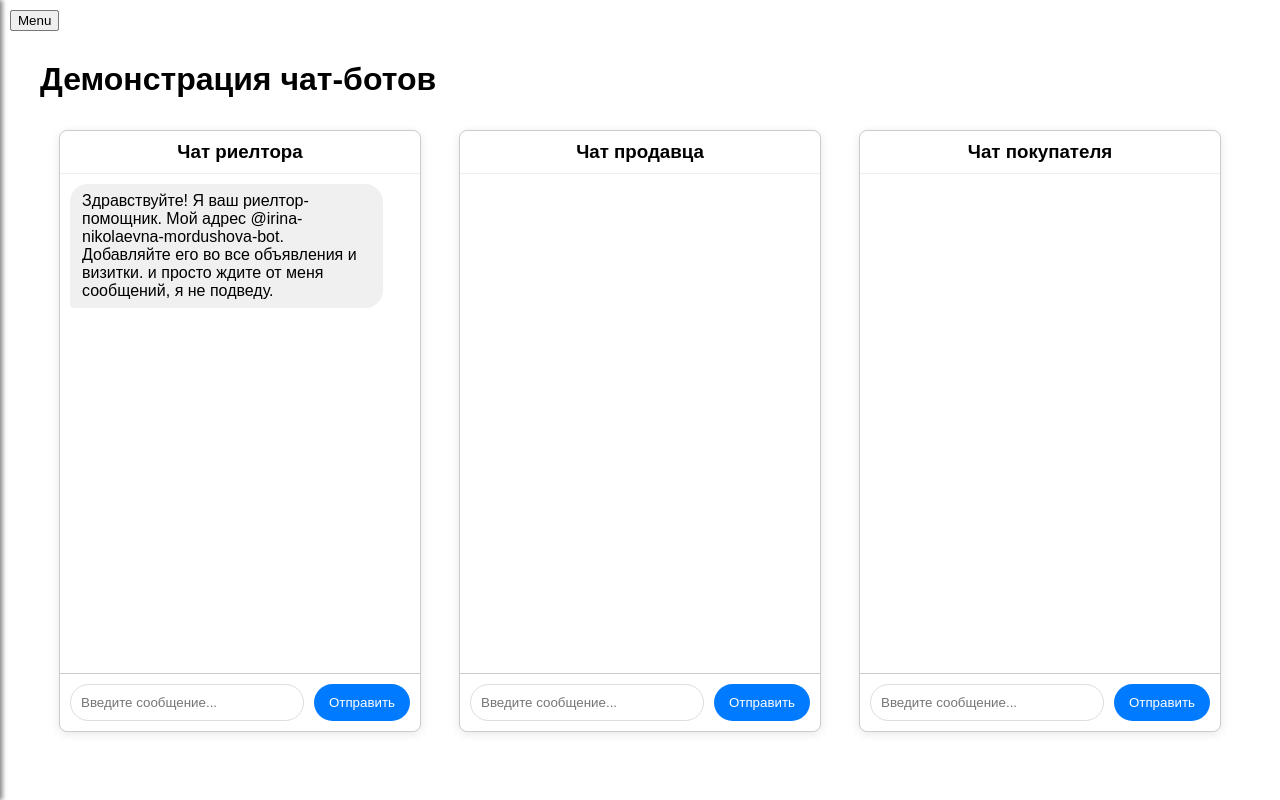
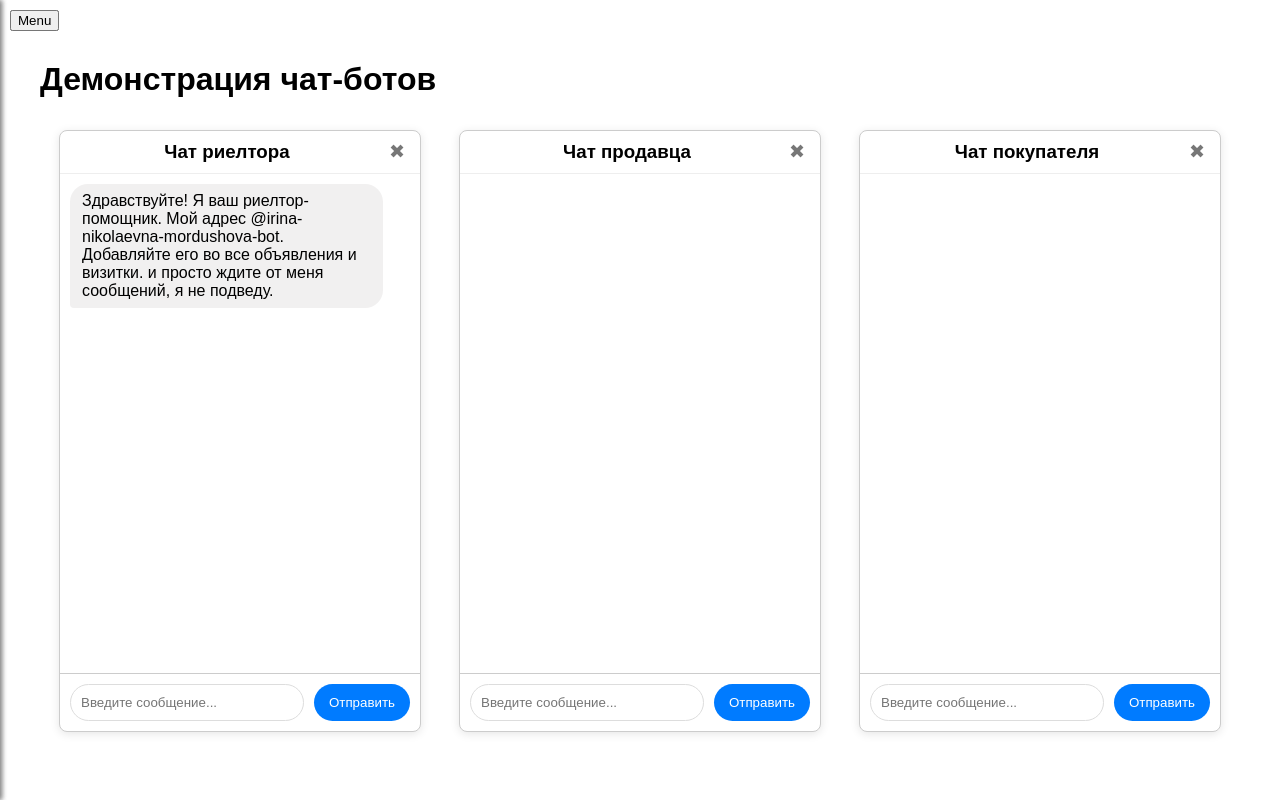
Before and after one commit to sergeychernov/m2-prototype, a Next.js app: page /telegram in a window 1280 px wide. Built offline with nearby package versions, Linux system fonts and the light colour scheme.

Commit message:
feat(ChatBot): add delete last message functionality
Add a button to delete the last message in the chat and handle dialog index adjustment when deleting bot messages. Also update header styling to accommodate the new button.

```diff
--- a/components/ChatBot.tsx
+++ b/components/ChatBot.tsx
@@ -60,6 +60,26 @@ export default function ChatBot({ dialogSequence, title, initialMessagesCount =
     proceedToNextMessage();
   };
 
+  const deleteLastMessage = () => {
+    setMessages((prevMessages) => {
+      if (prevMessages.length === 0) return [];
+
+      const lastMessage = prevMessages[prevMessages.length - 1];
+      const newMessages = prevMessages.slice(0, -1);
+
+      // Если последнее сообщение было от бота и оно из dialogSequence,
+      // то нужно откатить dialogIndex, чтобы это сообщение могло быть показано снова.
+      // Это упрощенная логика, предполагающая, что сообщения бота из dialogSequence не повторяются.
+      if (lastMessage.sender === 'bot') {
+        const lastDialogMessage = dialogSequence[dialogIndex.current - 1];
+        if (lastDialogMessage && lastDialogMessage.text === lastMessage.text) {
+          dialogIndex.current--;
+        }
+      }
+      return newMessages;
+    });
+  };
+
   useEffect(() => {
     setMessages([]);
     dialogIndex.current = 0;
@@ -73,7 +93,12 @@ export default function ChatBot({ dialogSequence, title, initialMessagesCount =
 
   return (
     <div className="chat-container">
-      <h3>{title}</h3>
+      <div className="chat-header">
+        <h3>{title}</h3>
+        <button onClick={deleteLastMessage} className="delete-last-message-button">
+          &#x2716; {/* Крестик */}
+        </button>
+      </div>
       <div className="messages" ref={containerRef}>
         {messages.map((msg, idx) => (
           <div key={idx} className={`message ${msg.sender}`}>
@@ -116,7 +141,26 @@ export default function ChatBot({ dialogSequence, title, initialMessagesCount =
             text-align: center;
             padding: 10px;
             margin: 0;
-            border-bottom: 1px solid #eee;
+            /* border-bottom: 1px solid #eee; */ /* Убрали разделитель, т.к. header теперь flex */
+            flex-grow: 1; /* Чтобы заголовок занимал доступное место */
+        }
+        .chat-header {
+          display: flex;
+          align-items: center;
+          justify-content: space-between; /* Распределяет элементы по краям */
+          padding: 0 10px; /* Небольшой отступ для кнопки */
+          border-bottom: 1px solid #eee;
+        }
+        .delete-last-message-button {
+          background: none;
+          border: none;
+          font-size: 1.2em;
+          cursor: pointer;
+          padding: 5px;
+          color: #777;
+        }
+        .delete-last-message-button:hover {
+          color: #333;
         }
         .messages {
           flex-grow: 1;
```
